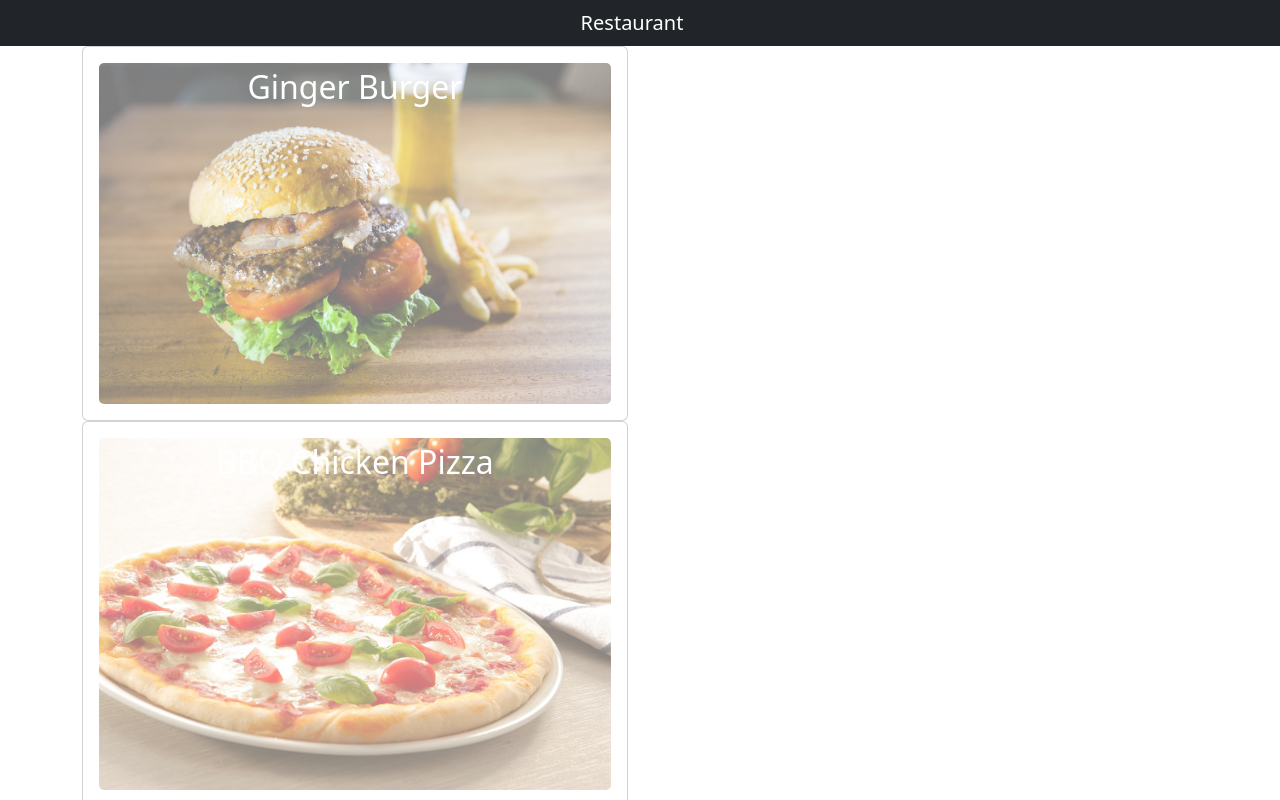
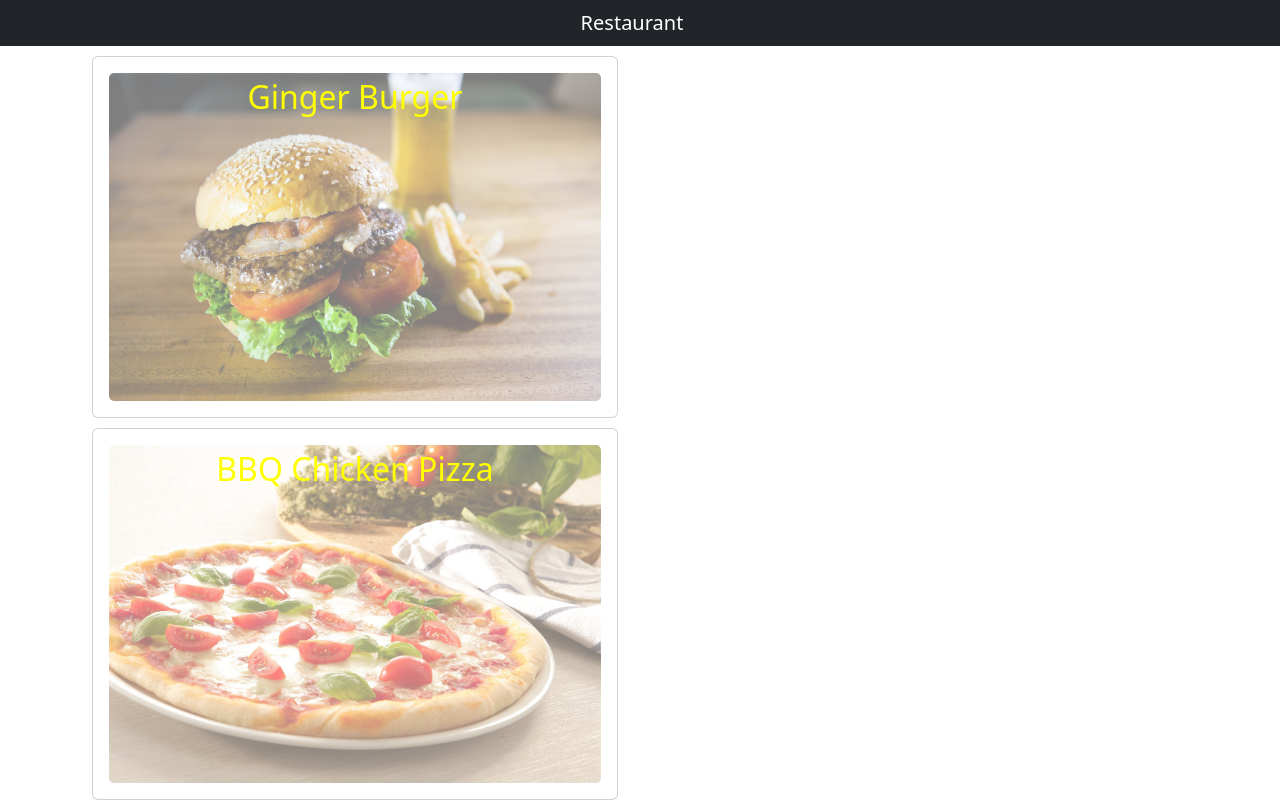
Before and after one commit to zaman-shakir/restaurant, a React (Create React App) app: page / in a window 1280 px wide. Shown: the top 800 px of the page. Built offline with nearby package versions, Linux system fonts and the light colour scheme.

Commit message:
Dish details added

```diff
--- /dev/null
+++ b/src/components/body/DishDetail.js
@@ -0,0 +1,22 @@
+import React from "react";
+import { Card, CardImg, CardImgOverlay, CardBody, CardTitle, CardText} from 'reactstrap';
+
+const DisDetail = (props) =>{
+    return (
+        <div>
+            <Card  style={{marginTop:"10px"}}>
+                <CardBody style={{textAlign:"left",padding:"10px"}}>
+                    <CardImg top src={props.dish.image} alt={props.dish.name} />
+                    <CardTitle  style={{marginTop:"15px"}}>
+                        {props.dish.name}
+                    </CardTitle>
+                    <CardText>
+                    <p>{props.dish.description}</p>
+                    <p>{props.dish.price}/-</p>
+                    </CardText>
+                </CardBody>
+            </Card>
+        </div>
+    );
+}
+export default DisDetail;
--- a/src/components/body/Menu.js
+++ b/src/components/body/Menu.js
@@ -1,20 +1,37 @@
 import React,{Component} from "react";
 import DISHES from "../../data/dishes";
 import MenuItem from "./MenuItem";
-
+import DishDetail from "./DishDetail";
 
 class Menu extends Component {
 
     state ={
-        dishes : DISHES
+        dishes : DISHES,
+        selectedDish: null
+    }
+    onDishSelect = dish =>{
+        console.log(dish);
+        this.setState({
+            selectedDish: dish,
+        })
+
     }
 
     render(){
+        console.log(this.state);
+        let dishDetail = null;
+        if(this.state.selectedDish !== null){
+            dishDetail = <DishDetail dish={ this.state.selectedDish} />;
+        }
+        const menu = this.state.dishes.map( (item)=>{
 
-        const menu = this.state.dishes.map( (item)=>{
-            console.log("hee");
+
             return (
-                <MenuItem dish={item} key={item.id} />
+                <MenuItem
+                    dish={item}
+                    key={item.id}
+                    DishSelect ={this.onDishSelect}
+                />
             )
         });
 
@@ -25,6 +42,9 @@ class Menu extends Component {
                     <div className="col-6">
                         {menu}
                     </div>
+                    <div className="col-6">
+                        {dishDetail}
+                    </div>
                 </div>
             </div>
         );
--- a/src/components/body/MenuItem.js
+++ b/src/components/body/MenuItem.js
@@ -1,11 +1,11 @@
 import React from 'react';
 import { Card, CardImg, CardImgOverlay, CardBody, CardTitle} from 'reactstrap';
 const MenuItem = (props) =>{
-    console.log(props);
+     console.log(props);
     return (
         <div>
-            <Card>
-                <CardBody>
+            <Card style={{margin:"10px"}}>
+                <CardBody >
                     <CardImg
                         width="100%"
                         alt={props.dish.name}
@@ -13,7 +13,9 @@ const MenuItem = (props) =>{
                         style={{opacity:"0.5"}}
                       />
                     <CardImgOverlay>
-                        <CardTitle style={{color:"white", fontSize:"32px" }}>{props.dish.name}</CardTitle>
+                        <CardTitle
+                        onClick={() => props.DishSelect(props.dish)}
+                        style={{color:"yellow", fontSize:"32px",cursor:"pointer" }}>{props.dish.name}</CardTitle>
                     </CardImgOverlay>
 
                 </CardBody>
```
